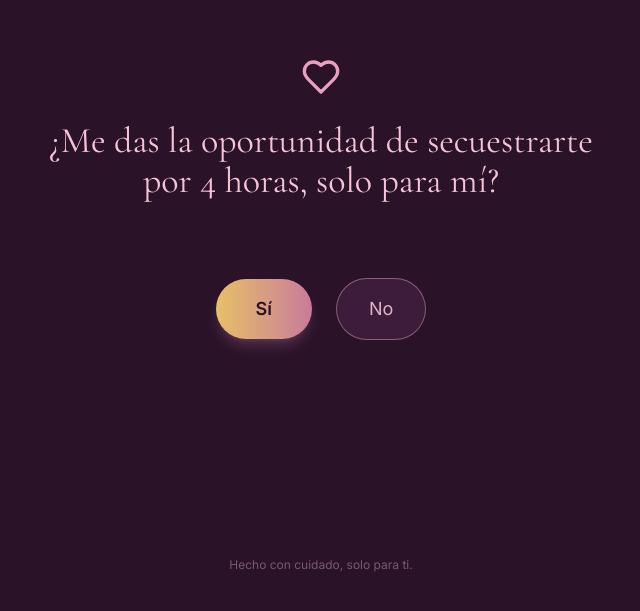
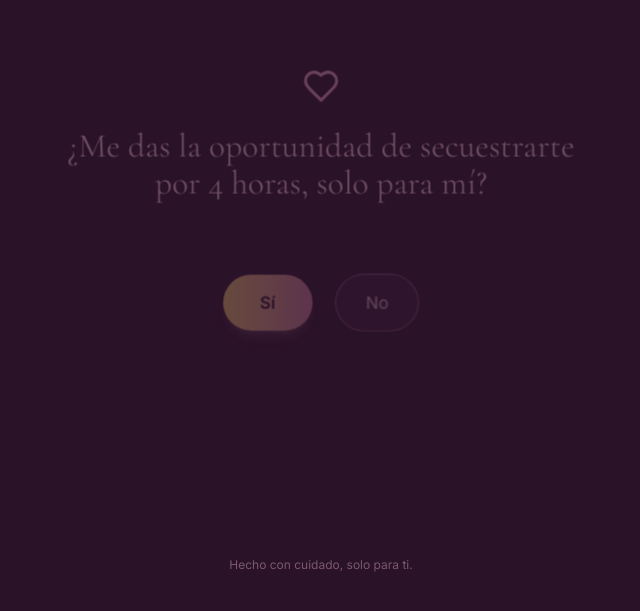
Before and after one commit to BannedForMacros/Pilar, a Next.js app: page / in a window 1280 px wide. Shown: the part 2260-2871 px from the top of the page, without its empty margins (319-959 px from the left). Built offline with nearby package versions, Linux system fonts and the light colour scheme.

Commit message:
implemtnacion de cambios arreglos

```diff
--- a/components/FinalQuestion.tsx
+++ b/components/FinalQuestion.tsx
@@ -1,7 +1,13 @@
 "use client";
 
 import { useCallback, useMemo, useRef, useState } from "react";
-import { AnimatePresence, motion } from "framer-motion";
+import {
+  AnimatePresence,
+  motion,
+  useScroll,
+  useTransform,
+  useReducedMotion,
+} from "framer-motion";
 import { Heart } from "lucide-react";
 import { content } from "@/config/content";
 
@@ -9,6 +15,16 @@ export default function FinalQuestion() {
   const [accepted, setAccepted] = useState(false);
   const [noPos, setNoPos] = useState({ x: 0, y: 0 });
   const [dodges, setDodges] = useState(0);
+
+  const sectionRef = useRef<HTMLElement>(null);
+  const reduce = useReducedMotion();
+  const { scrollYProgress } = useScroll({
+    target: sectionRef,
+    offset: ["start 0.9", "center 0.55"],
+  });
+  // La pregunta emerge (zoom + fade) siguiendo el scroll
+  const revealScale = useTransform(scrollYProgress, [0, 1], [0.9, 1]);
+  const revealOpacity = useTransform(scrollYProgress, [0, 1], [0, 1]);
 
   const { prompt, yesLabel, noLabel, successHeading, successMessage } =
     content.finalQuestion;
@@ -29,14 +45,17 @@ export default function FinalQuestion() {
   }, [dodges, noLabel]);
 
   return (
-    <section className="relative mx-auto flex min-h-[80svh] max-w-2xl flex-col items-center justify-center px-6 py-20 text-center">
+    <section
+      ref={sectionRef}
+      className="relative mx-auto flex min-h-[80svh] max-w-2xl flex-col items-center justify-center px-6 py-20 text-center"
+    >
       <AnimatePresence mode="wait">
         {!accepted ? (
           <motion.div
             key="question"
-            initial={{ opacity: 0, y: 20 }}
-            whileInView={{ opacity: 1, y: 0 }}
-            viewport={{ once: true, amount: 0.5 }}
+            style={
+              reduce ? undefined : { scale: revealScale, opacity: revealOpacity }
+            }
             exit={{ opacity: 0, scale: 0.95 }}
             transition={{ duration: 0.6 }}
             className="flex flex-col items-center"
--- a/components/PwaRegister.tsx
+++ b/components/PwaRegister.tsx
@@ -2,12 +2,33 @@
 
 import { useEffect } from "react";
 
-/** Registra el service worker para hacer la app instalable y offline. */
+/**
+ * Registra el service worker SOLO en producción (build/deploy).
+ *
+ * En desarrollo (`npm run dev`) un SW activo intercepta los chunks de
+ * /_next y sirve versiones cacheadas obsoletas, rompiendo el server (500).
+ * Por eso, en dev hacemos lo contrario: desregistramos cualquier SW previo
+ * y limpiamos las cachés, para que un estado roto se cure solo.
+ */
 export default function PwaRegister() {
   useEffect(() => {
     if (typeof window === "undefined") return;
     if (!("serviceWorker" in navigator)) return;
 
+    const isProd = process.env.NODE_ENV === "production";
+
+    if (!isProd) {
+      // Desarrollo: limpiar todo SW + cachés para recuperar el dev server.
+      navigator.serviceWorker.getRegistrations().then((regs) => {
+        regs.forEach((r) => r.unregister());
+      });
+      if ("caches" in window) {
+        caches.keys().then((keys) => keys.forEach((k) => caches.delete(k)));
+      }
+      return;
+    }
+
+    // Producción: registrar el SW para que sea instalable y funcione offline.
     const register = () => {
       navigator.serviceWorker
         .register("/sw.js")
```
